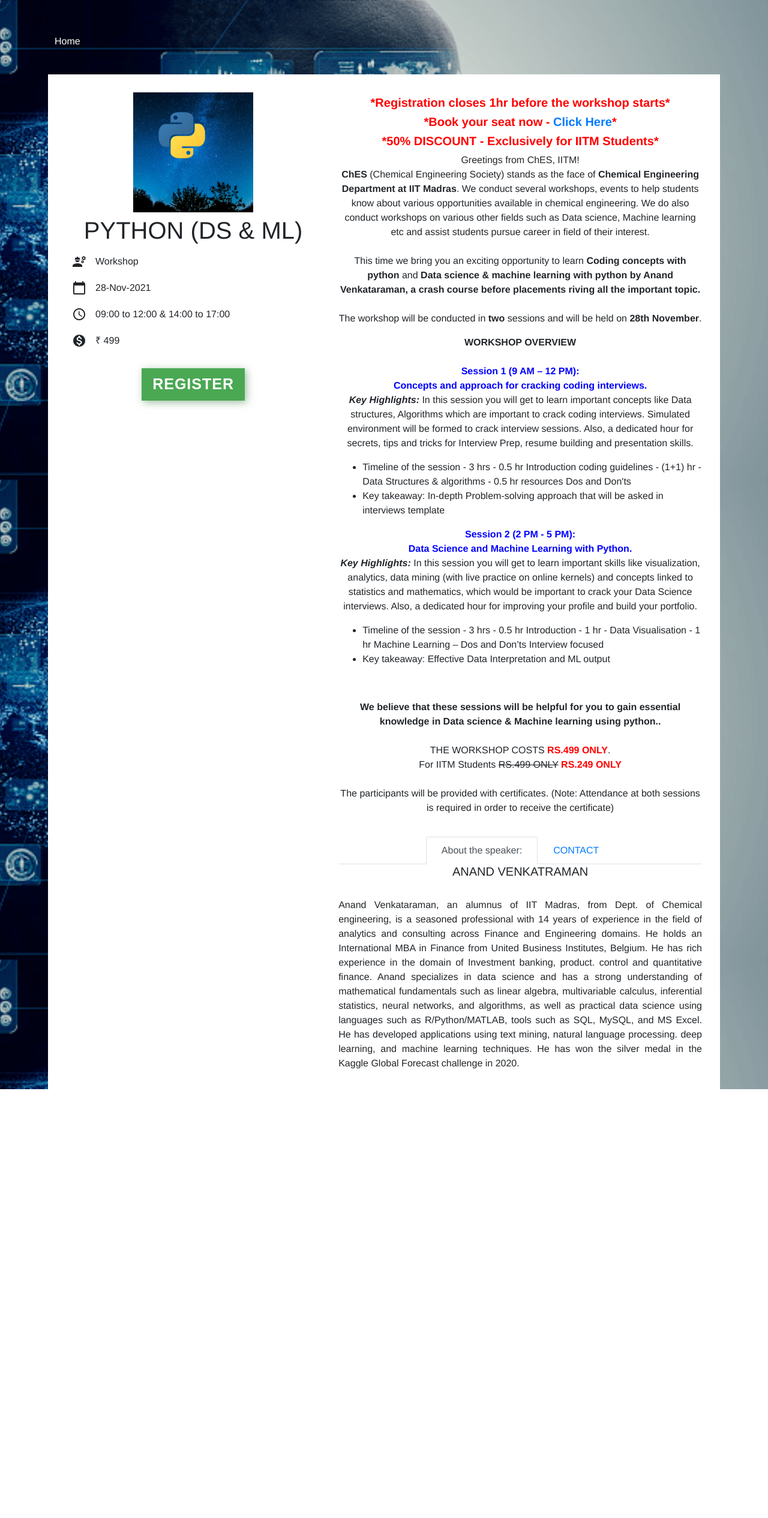
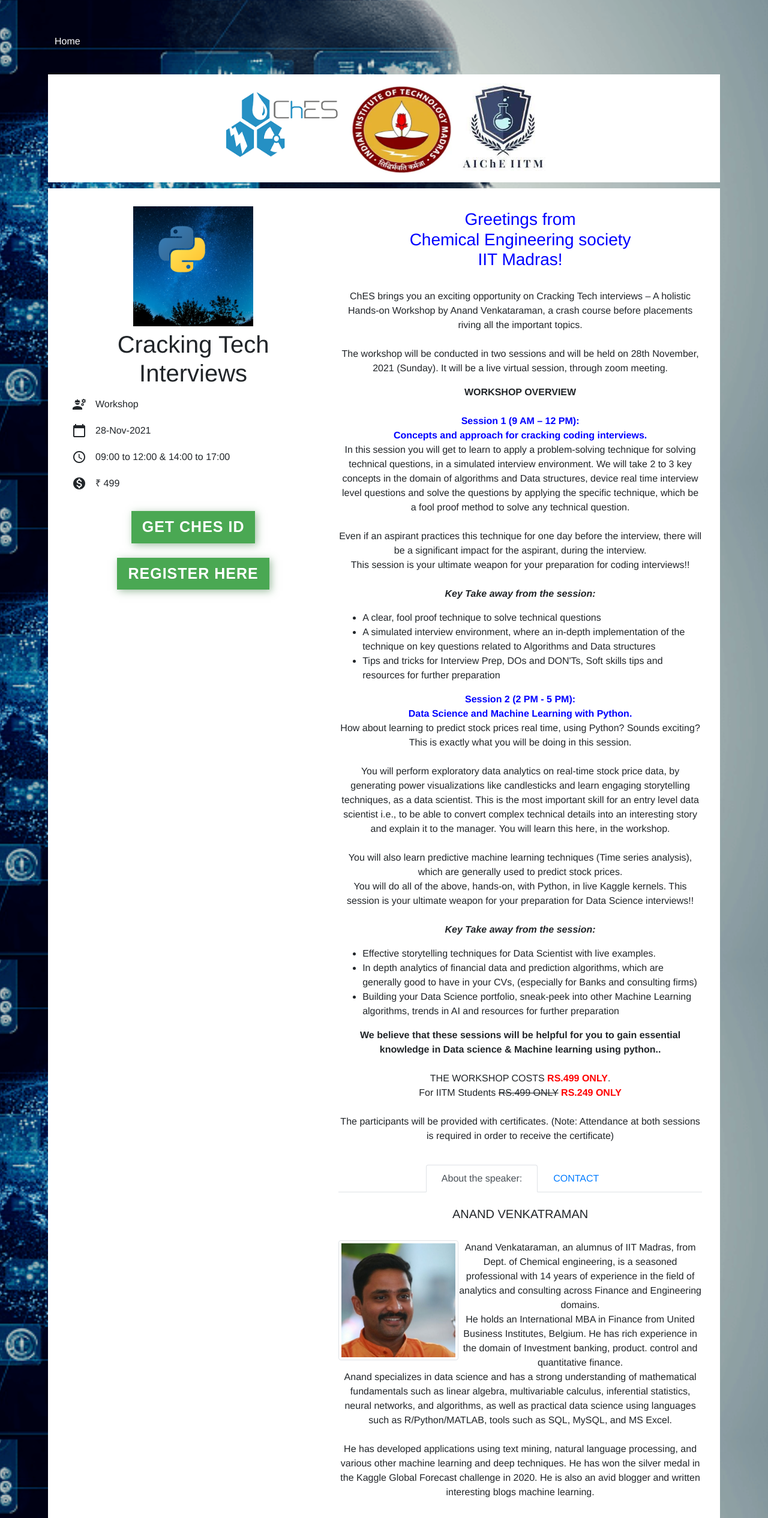
Before and after one commit to FerociousCentaur/ChemPlus_BackEnd, a Django app: page /homepage/ in a window 1280 px wide. Shown: the whole page at 60% size. Before the commit the page ends 1816 px from the top, so only its background shows below. Run offline with Django 3.2, Linux system fonts and the light colour scheme; some libraries are stand-ins or nearby versions.

Commit message:
updated internal page

```diff
--- a/ChemID/templates/explore.html
+++ b/ChemID/templates/explore.html
@@ -6,7 +6,7 @@
         <link rel="shortcut icon" type="image/png" href="{% static '/img/ches.png' %}">
     <meta charset="UTF-8">
     <meta name="viewport" content="width=device-width, initial-scale=1, minimum-scale=1" />
-        <title>Payments | IITM</title>
+        <title>Workshop || IITM</title>
         <!-- Bootstrap CSS -->
         <link rel="stylesheet" href="{% static '/node_modules/bootstrap/dist/css/bootstrap.min.css' %}">
         <link rel="stylesheet" href="{% static '/node_modules/font-awesome/css/font-awesome.min.css' %}">
@@ -38,54 +38,71 @@
     <div class="container">
         <div class="row margin-auto breadcrumbrow">
             <ol class="col-12 breadcrumb">
-                <li class="breadcrumb-item"><a href="#">Home</a></li>
+                <li class="breadcrumb-item"><a href="ches.iitm.ac.in">Home</a></li>
 <!--                <li class="breadcrumb-item"><a href="../workshops.html">Workshops</a></li>-->
 <!--                <li class="breadcrumb-item active">Python (DS & ML)</li>-->
 
             </ol>
         </div>
-        <div class="row row-content justify-content-center needboxed" height="500px">
+        <div class="row needboxed justify-content-center">
+            <div class="d-flex" style="height:150px;">
+                <img class="img img-responsive" width='40%' src="{% static '/img/download.png' %}"/>
+                <img class="img img-responsive" width='30%' src="{% static '/img/lol.png' %}"/>
+                <img class="img img-responsive" width='30%' src="{% static '/img/download.jpg' %}"/>
+            </div>
+<!--            <div class="col-md-1"></div>-->
+<!--            <div class="col-md-4"><img class="img img-responsive"  src="{% static '/img/download.png' %}"/></div>-->
+<!--            <div class="col-md-1"></div>-->
+<!--            <div class="col-md-3" ><img class="img img-responsive"  src="{% static '/img/iitm.jpeg' %}"/></div>-->
+<!--            <div class="col-md-1"></div>-->
+<!--            <div class="col-md-2"><img class="img img-responsive" src="{% static '/img/download.jpg' %}"/></div>-->
+        </div>
+        <div class="row row-content justify-content-center needboxed" >
             <div class="col-12 col-lg-5 event-image text-center ">
                 <div class="row row-content text-center"><img class="img img-responsive" height="200px" src="{% static '/img/python.png' %}"></div>
-                <div class="row row-content"><h1 style="margin:auto;">PYTHON (DS & ML)</h1></div>
+                <div class="row row-content"><h1 style="margin:auto;">Cracking Tech Interviews</h1></div>
                 <div class="row row-content"><i class="material-icons">engineering</i><h6 class="date">Workshop</h6></div>
                 <div class="row row-content"><i class="material-icons">calendar_today</i><h6 class="date">28-Nov-2021</h6></div>
                 <div class="row row-content"><i class="material-icons">schedule</i><h6 class="date">09:00 to 12:00 & 14:00 to 17:00</h6></div>
                 <div class="row row-content"><i class="material-icons">monetization_on</i><h6 class="date">₹ 499</h6></div>
                 <br>
-                <div class="row row-content justify-content-center"><a target="_blank" href="https://docs.google.com/forms/d/e/1FAIpQLSdAipxGR8of7T910mqYFZJMkOQcZKf8RGZkPiQZ15YVbfwi-Q/viewform" class="btn btn-lg" style="color:white;"><span>REGISTER</span></a></div>
+                                <div class="row row-content justify-content-center"><a target="_blank" href="{% url 'signup' %}" class="btn btn-lg" style="color:white;"><span>GET CHES ID</span></a></div><br>
+
+                <div class="row row-content justify-content-center"><a target="_blank" href="{% url 'paymentpage' %}" class="btn btn-lg" style="color:white;"><span>REGISTER HERE</span></a></div>
             </div>
             <div class="col">
                 <div class="justify-content-center eventabout">
-                    <h5 style="text-align: center; color: red;">*Registration closes 1hr before the workshop starts*</h5>
-                    <h5 style="text-align: center; color: red;">*Book your seat now - <a href="https://chemplus2021.org/payments/">Click Here</a>*</h5>
-                    <h5 style="text-align: center; color: red;">*50% DISCOUNT - Exclusively for IITM Students*</h5>
+<!--                    <h5 style="text-align: center; color: red;">*Book your seat now - <a href="https://chemplus2021.org/payments/">Click Here</a>*</h5>-->
+<!--                    <h5 style="text-align: center; color: red;">*50% DISCOUNT - Exclusively for IITM Students*</h5>-->
 
-                    <p style="text-align: center;"> Greetings from ChES, IITM!
-                    <br>
-                        <b>ChES</b> (Chemical Engineering Society) stands as the face of <b>Chemical Engineering Department at IIT Madras</b>. We conduct several workshops, events to help students know about various opportunities available in chemical engineering. We do also conduct workshops on various other fields such as Data science, Machine learning etc and assist students pursue career in field of their interest.
-                        <br>
-                        <br>
-                        This time we bring you an exciting opportunity to learn <b>Coding concepts with python </b> and <b>Data science & machine learning with python by Anand Venkataraman, a crash course before placements riving all the important topic.</b>
-                        <br>
-                        <br>
-                        The workshop will be conducted in <b>two</b> sessions and will be held on <b>28th November</b>.
+                    <h3 style="text-align: center;color:blue">Greetings from <br>Chemical Engineering society<br> IIT Madras!</h3>
+                    <br><p class="text-center" style="text-align: center;">
+                        ChES brings you an exciting opportunity on Cracking Tech interviews – A holistic Hands-on Workshop by Anand Venkataraman, a crash course before placements riving all the important topics.
+
+<br><br>The workshop will be conducted in two sessions and will be held on 28th November, 2021 (Sunday). It will be a live virtual session, through zoom meeting.
                     </p>
-                    <p style="text-align: center;">
+                    <p style="text-align:center;">
                         <B>WORKSHOP OVERVIEW</B><br>
                         <br>
 
                         <b style="color: blue;">Session 1 (9 AM – 12 PM): <br>
                              Concepts and approach for cracking coding interviews.</b> <br>
 
-                        <b><i>Key Highlights:</i></b>
-                        In this session you will get to learn important concepts like Data structures, Algorithms which are important to crack coding interviews. Simulated environment will be formed to crack interview sessions. Also, a dedicated hour for secrets, tips and tricks for Interview Prep, resume building and presentation skills.<br>
+                        <b></b>
+                        In this session you will get to learn to apply a problem-solving technique for solving technical questions, in a simulated interview environment. We will take 2 to 3 key concepts in the domain of algorithms and Data structures, device real time interview level questions and solve the questions by applying the specific technique, which be a fool proof method to solve any technical question.
+<br><br>Even if an aspirant practices this technique for one day before the interview, there will be a significant impact for the aspirant, during the interview.
+
+<br>This session is your ultimate weapon for your preparation for coding interviews!!<br><br>
+                        <b><i>Key Take away from the session:</i></b>
                         <ul>
                     <li>
-                                Timeline of the session - 3 hrs - 0.5 hr Introduction coding guidelines - (1+1) hr - Data Structures & algorithms - 0.5 hr resources Dos and Don'ts
+                        A clear, fool proof technique to solve technical questions
                     </li>
                     <li>
-                                Key takeaway: In-depth Problem-solving approach that will be asked in interviews template
+                        A simulated interview environment, where an in-depth implementation of the technique on key questions related to Algorithms and Data structures
+                    </li>
+                    <li>
+                        Tips and tricks for Interview Prep, DOs and DON'Ts, Soft skills tips and resources for further preparation
                     </li>
                 </ul>
 
@@ -97,17 +114,27 @@
                         <b style="color: blue;">Session 2 (2 PM - 5 PM): <br>
                             Data Science and Machine Learning with Python.</b> <br>
 
-                       <b><i>Key Highlights:</i></b>
-                       In this session you will get to learn important skills like visualization, analytics, data mining (with live practice on online kernels) and concepts linked to statistics and mathematics, which would be important to crack your Data Science interviews. Also, a dedicated hour for improving your profile and build your portfolio.<br>
+                       <b></b>
+                       How about learning to predict stock prices real time, using Python? Sounds exciting? This is exactly what you will be doing in this session.
+
+<br><br>You will perform exploratory data analytics on real-time stock price data, by generating power visualizations like candlesticks and learn engaging storytelling techniques, as a data scientist. This is the most important skill for an entry level data scientist i.e., to be able to convert complex technical details into an interesting story and explain it to the manager. You will learn this here, in the workshop.
+
+<br><br>You will also learn predictive machine learning techniques (Time series analysis), which are generally used to predict stock prices.
+
+<br>You will do all of the above, hands-on, with Python, in live Kaggle kernels.
+
+This session is your ultimate weapon for your preparation for Data Science interviews!!
+                       <br><br>
+                        <b><i>Key Take away from the session:</i></b>
                         <ul>
                     <li>
-                            Timeline of the session - 3 hrs - 0.5 hr Introduction - 1 hr - Data Visualisation - 1 hr Machine Learning – Dos and Don’ts Interview focused
+                        Effective storytelling techniques for Data Scientist with live examples.
                     </li>
                     <li>
-                            Key takeaway: Effective Data Interpretation and ML output
-                           </li>
+In depth analytics of financial data and prediction algorithms, which are generally good to have in your CVs, (especially for Banks and consulting firms)                    </li>
+                    <li>
+ Building your Data Science portfolio, sneak-peek into other Machine Learning algorithms, trends in AI and resources for further preparation                    </li>
                 </ul>
-                       <br>
                     </p>
                     <p style="text-align: center;">
 
@@ -138,18 +165,18 @@
                     </li>
                 </ul>
                 <div class="tab-content">
-                    <div role="tabpanel" class="tab-pane fade show active" id="eventcontent">
-                        <h5 style="text-align: center;">ANAND VENKATRAMAN</h5> <br>
-                        <p style=" text-align:justify;">
+                    <div role="tabpanel" class="tab-pane fade show active text-center" id="eventcontent">
+                        <br><h5 style="text-align: center;">ANAND VENKATRAMAN</h5> <br>
+                        <img class="img img-thumbnail" style="height:200px;float:left" src="{% static '/img/anand.jpg' %}"/>
+                        <p>
                             Anand Venkataraman, an alumnus of IIT Madras, from Dept. of Chemical engineering, is a seasoned professional with 14 years of experience in the field of analytics and consulting across Finance and Engineering domains.
 
-                            He holds an International MBA in Finance from United Business Institutes, Belgium. He has rich experience in the domain of Investment banking, product. control and quantitative finance.
+<br>He holds an International MBA in Finance from United Business Institutes, Belgium. He has rich experience in the domain of Investment banking, product. control and quantitative finance.
 
-                            Anand specializes in data science and has a strong understanding of mathematical fundamentals such as linear algebra, multivariable calculus, inferential statistics, neural networks, and algorithms,
+<br>Anand specializes in data science and has a strong understanding of mathematical fundamentals
+such as linear algebra, multivariable calculus, inferential statistics, neural networks, and algorithms, as well as practical data science using languages such as R/Python/MATLAB, tools such as SQL, MySQL, and MS Excel.
 
-                            as well as practical data science using languages such as R/Python/MATLAB, tools such as SQL, MySQL, and MS Excel.
-
-                            He has developed applications using text mining, natural language processing. deep learning, and machine learning techniques. He has won the silver medal in the Kaggle Global Forecast challenge in 2020.
+<br><br>He has developed applications using text mining, natural language processing, and various other machine learning and deep techniques. He has won the silver medal in the Kaggle Global Forecast challenge in 2020. He is also an avid blogger and written interesting blogs machine learning.
                         </p>
                     </div>
                     <div role="tabpanel" class="tab-pane fade" id="eventfaq">
--- a/ChemID/templates/signupverify2.html
+++ b/ChemID/templates/signupverify2.html
@@ -64,7 +64,9 @@
   <div class="col-lg-6" style="margin:0 auto;">
 <div class="alert alert-success alert-dismissible text-center" ><!--    alert-dismissible-->
     <a href="#" class="close" data-dismiss="alert" aria-label="close">&times;</a>
-      <strong>{{error}}</strong>
+      <strong>{{error}}<br><br>
+    <a class="btn btn-primary" href="{% url 'paymentpage' %}">Pay here</a></strong>
+
     </div>
   </div>
 </div>
```
Also changed, not shown: static/img/anand.jpg (added), static/img/download.jpg (added), static/img/download.png (added), static/img/iitm.jpeg (added), static/img/lol.png (added), static/img/madras.png (added). Lines whose indentation alone changed are shown as unchanged.
